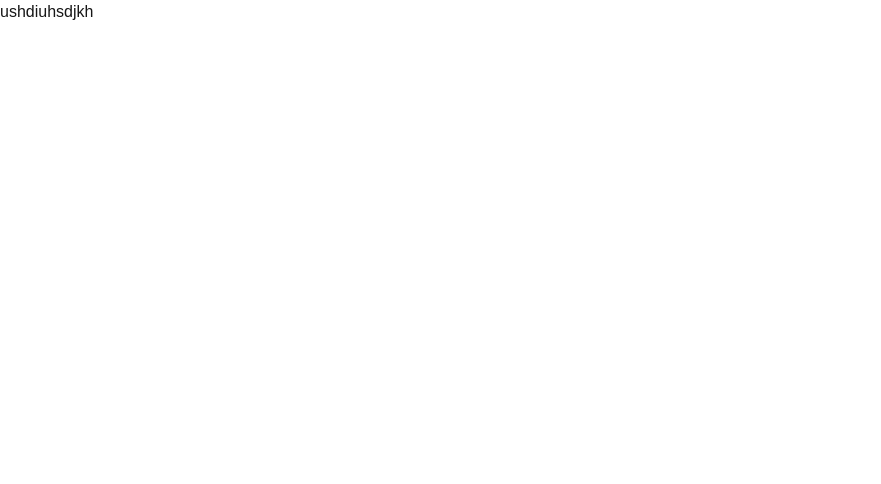
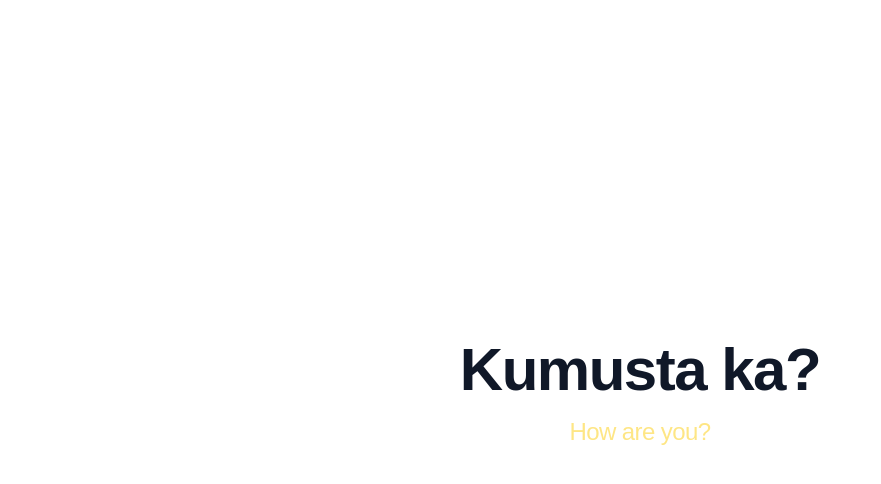
Before and after one commit to chrisracha/suking-tindahan, a Next.js app: page / in a window 1280 px wide. Shown: the top 484 px of the page, without its empty margins (0-881 px from the left). Built offline with nearby package versions, Linux system fonts and the light colour scheme.

Commit message:
Home page preliminaries

```diff
--- a/src/app/page.tsx
+++ b/src/app/page.tsx
@@ -1,7 +1,13 @@
 export default function Home() {
   return (
-    <main>
-      ushdiuhsdjkh
+    <main className={`h-screen flex flex-col items-center justify-center`}>
+      <h1
+        className="mb-4 text-4xl font-bold tracking-tight text-gray-900 md:text-5xl lg:text-6xl dark:text-white break-normal"
+        >Kumusta ka?
+      </h1>
+      <h2 className="mb-3 text-2xl tracking-tight text-amber-200">
+        How are you?
+      </h2>
     </main>
   )
 }
```
